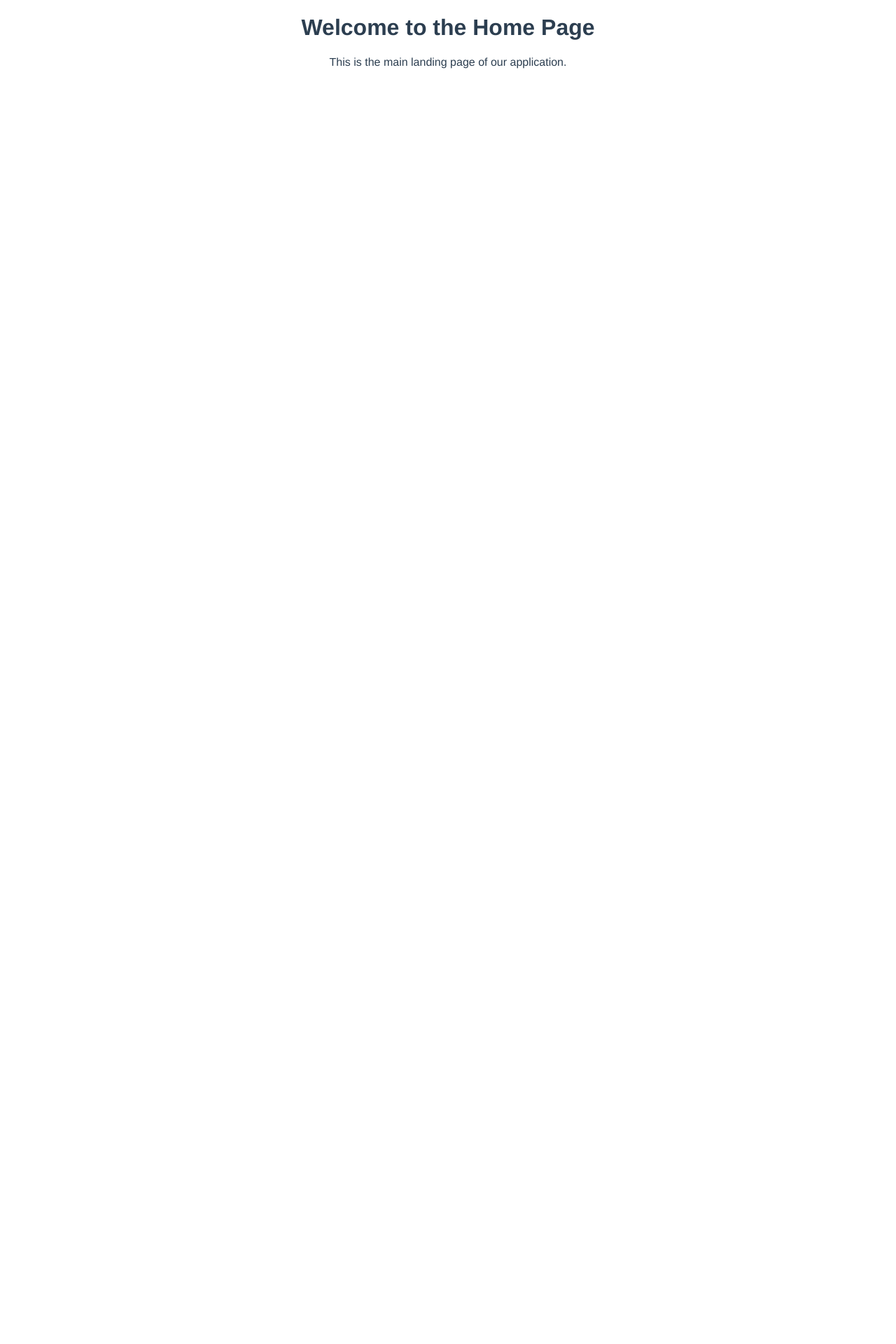
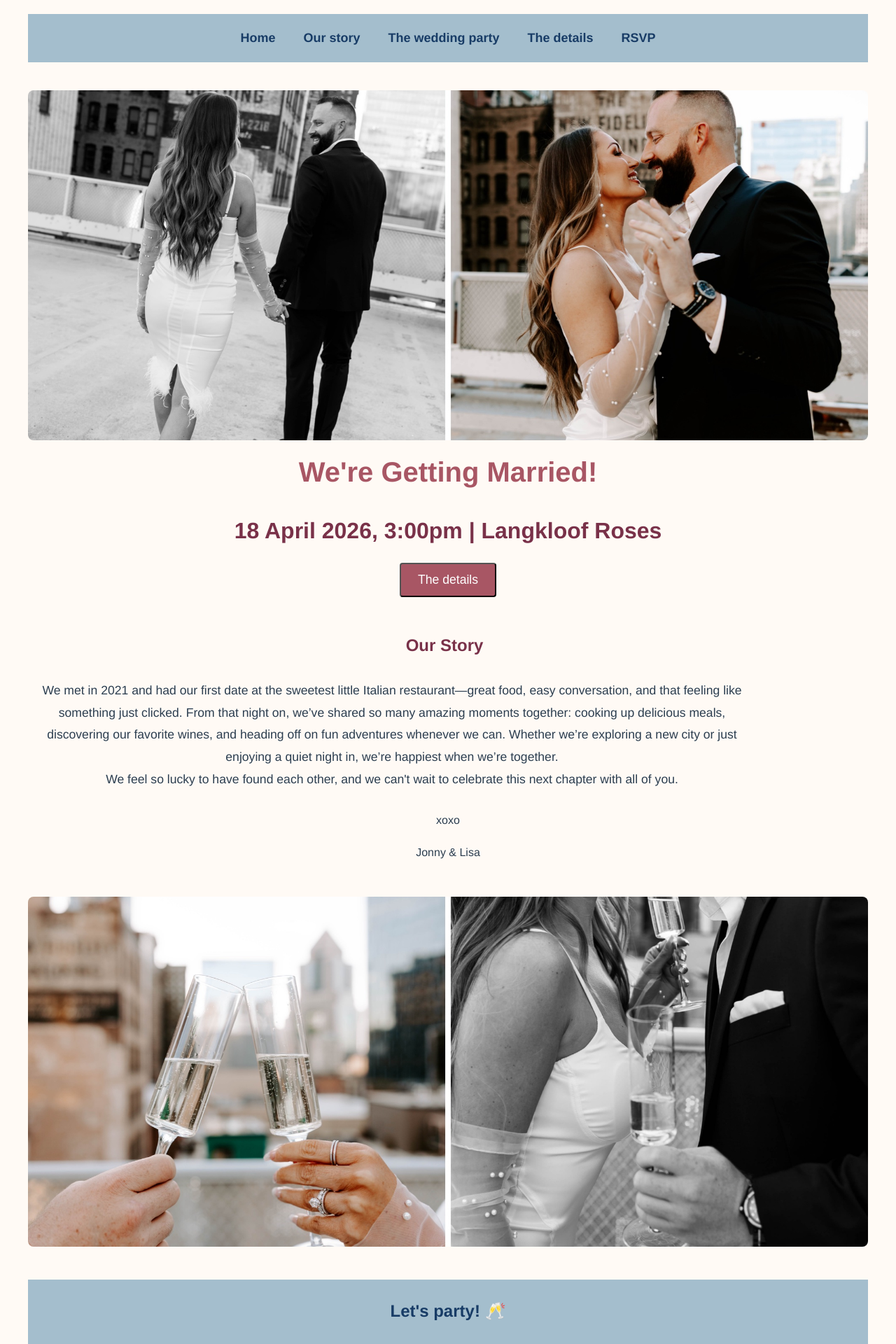
Before and after one commit to Carla-Lourens/vue-html-assignment, a Vue app: page / in a window 1280 px wide. Shown: the part 80-2000 px from the top of the page at 70% size. Before the commit the page ends 800 px from the top, so only its background shows below. Built offline with nearby package versions, Linux system fonts and the light colour scheme.

Commit message:
Commit 2 - with this commit the homepage has been updated to reflect as it perviously did, now incorporating vue principles.

```diff
--- a/src/App.vue
+++ b/src/App.vue
@@ -2,14 +2,17 @@
   <div id="app">
     <NavBar />
     <router-view></router-view>
+    <SiteFooter/>
   </div>
  </template>
 
 <script>
 import NavBar from './components/NavBar.vue';
+import SiteFooter from './components/SiteFooter.vue'
 export default {
 components: {
-NavBar
+NavBar,
+SiteFooter,
 }
 }
 </script>
--- /dev/null
+++ b/src/assets/styles.css
@@ -0,0 +1,343 @@
+/* Base Styles - Mobile First */
+
+body {
+    font-family: 'Georgia', serif;
+    background-color: #fffaf5;
+    color: #333;
+    line-height: 1.6;
+    padding: 20px;
+    margin: 0;
+}
+
+header {
+    background-color: #a4becd;
+    padding: 10px;
+    text-align: center;
+    overflow: visible;
+}
+
+/* Navigation */
+nav ul {
+    list-style: none;
+    display: flex;
+    flex-direction: column;
+    gap: 10px;
+    align-items: center;
+    padding: 0;
+    margin: 0;
+    position: relative;
+}
+
+nav ul li {
+    position: relative;
+}
+
+nav ul li a {
+    text-decoration: none;
+    color: #183c66;
+    font-weight: bold;
+    font-size: 18px;
+    padding: 10px;
+    display: block;
+}
+
+nav ul li a:hover {
+    color: #a85664;
+}
+
+/* Dropdown */
+.dropdown {
+    display: none;
+    position: absolute;
+    top: 100%;
+    left: 0;
+    z-index: 1000;
+    background-color: #f0f0f0;
+    min-width: 160px;
+    box-shadow: 0 4px 8px rgba(0,0,0,0.1);
+    border-radius: 4px;
+}
+
+nav ul li:hover > .dropdown,
+nav ul li.open > .dropdown {
+    display: block;
+}
+
+nav ul li ul {
+    list-style: none;
+    padding: 0;
+    margin: 0;
+    text-align: left;
+}
+
+nav ul li ul li a {
+    padding: 8px 12px;
+    background-color: #f0f0f0;
+    color: #183c66;
+    border-radius: 4px;
+}
+
+nav ul li ul li a:hover {
+    background-color: #a85664;
+    color: white;
+}
+
+/* ========== HERO & STORY ========== */
+
+.home-hero {
+    max-width: 1200px;
+    margin: 0 auto;
+    padding: 0 20px;
+}
+
+.hero-img {
+    width: 100%;
+    height: auto;
+    max-height: 300px;
+    object-fit: cover;
+    border-radius: 8px;
+    margin-top: 20px;
+}
+
+.secondary-img {
+    width: 100%;
+    max-height: 400px;
+    object-fit: cover;
+    border-radius: 8px;
+    margin-top: 30px;
+}
+
+.text-center {
+    text-align: center;
+}
+
+/* Section Content */
+section div {
+    margin: 20px auto;
+    max-width: 800px;
+    padding: 0 15px;
+}
+
+h1 {
+    font-size: 2rem;
+    color: #a85664;
+    margin-bottom: 10px;
+}
+
+h2 {
+    font-size: 1.5rem;
+    color: #793149;
+    margin-bottom: 20px;
+}
+
+h3 {
+    font-size: 1.5rem;
+    color: #793149;
+    padding: 10px;
+    margin-top: 40px;
+    margin-bottom: 10px;
+}
+
+p {
+    font-size: 1rem;
+    max-width: 1000px;
+    margin: auto;
+    padding: 10px;
+    line-height: 1.8;
+}
+
+.text-block {
+    max-width: 800px;
+    margin: 0 auto;
+    text-align: center;
+    padding: 0 15px;
+}
+
+.text-block h3,
+.text-block p {
+    margin-left: 0;
+    margin-right: 0;
+    padding-left: 0;
+}
+
+/* Buttons */
+.btn {
+    display: inline-block;
+    background-color: #a85664;
+    color: white;
+    padding: 12px 24px;
+    text-decoration: none;
+    font-size: 1rem;
+    border-radius: 4px;
+    transition: all 0.3s ease;
+}
+
+.btn:hover {
+    background-color: #793149;
+    color: white;
+    text-decoration: underline;
+    transform: scale(1.1);
+    box-shadow: 0px 4px 6px rgba(0, 0, 0, 0.2);
+}
+
+/* ========== POPUP ========== */
+
+.popup {
+    position: fixed;
+    top: 0;
+    left: 0;
+    width: 100%;
+    height: 100%;
+    background: rgba(0, 0, 0, 0.5);
+    display: flex;
+    align-items: center;
+    justify-content: center;
+    z-index: 2000;
+}
+
+.popup-content {
+    position: relative;
+    background: #fffaf5;
+    padding: 30px;
+    border-radius: 8px;
+    max-width: 400px;
+    box-shadow: 0 6px 15px rgba(0, 0, 0, 0.3);
+    text-align: center;
+}
+
+.popup-content .btn {
+    margin-top: 20px;
+}
+
+.hidden {
+    display: none;
+}
+
+.close-btn {
+    position: absolute;
+    top: 10px;
+    right: 12px;
+    background: transparent;
+    border: none;
+    font-size: 24px;
+    font-weight: bold;
+    color: #793149;
+    cursor: pointer;
+    line-height: 1;
+    padding: 0;
+}
+
+.close-btn:hover,
+.close-btn:focus {
+    color: #a85664;
+    outline: none;
+}
+
+/* ========== FOOTER ========== */
+
+footer {
+    margin-top: 40px;
+    padding: 20px;
+    background-color: #a4becd;
+    text-align: center;
+    font-size: 0.95rem;
+    font-weight: bold;
+    color: #183c66;
+}
+
+footer .bouncing-text {
+    animation: bounce 2s infinite;
+}
+
+@keyframes bounce {
+    0%, 20%, 50%, 80%, 100% { transform: translateY(0); }
+    40% { transform: translateY(-10px); }
+    60% { transform: translateY(-5px); }
+}
+
+/* ========== MEDIA QUERIES ========== */
+
+/* Tablet */
+@media (min-width: 768px) {
+    nav ul {
+        flex-direction: row;
+        justify-content: center;
+    }
+
+    .dropdown {
+        display: none;
+        position: absolute;
+        top: 100%;
+        left: 0;
+        min-width: 160px;
+        background-color: #f0f0f0;
+        box-shadow: 0px 5px 10px rgba(0, 0, 0, 0.1);
+        z-index: 1000;
+        border-radius: 4px;
+        text-align: left;
+    }
+
+    li:hover > .dropdown {
+        display: block;
+    }
+
+    h1 {
+        font-size: 2.5rem;
+    }
+
+    h2 {
+        font-size: 2rem;
+    }
+
+    .btn {
+        font-size: 1.1rem;
+    }
+
+    .popup-content {
+        max-width: 500px;
+        padding: 40px;
+    }
+
+    .hero-img {
+        max-height: 400px;
+    }
+
+    .secondary-img {
+        max-height: 400px;
+    }
+}
+
+/* Desktop */
+@media (min-width: 1024px) {
+    body {
+        padding: 40px;
+    }
+
+    nav ul {
+        gap: 20px;
+    }
+
+    p {
+        font-size: 1.1rem;
+    }
+
+    .text-block {
+        max-width: 1400px;
+        margin: 0 auto;
+        text-align: center;
+        padding: 0 20px;
+    }
+
+    .popup-content {
+        max-width: 600px;
+        padding: 50px;
+    }
+
+    .hero-img {
+        max-height: 500px;
+    }
+
+    .secondary-img {
+        max-height: 500px;
+    }
+}
--- a/src/components/NavBar.vue
+++ b/src/components/NavBar.vue
@@ -1,38 +1,47 @@
-<nav class="navigation">
+<!-- <template>
+  <nav>
+    <router-link to="/">Home</router-link>
+    <router-link to="/about">About</router-link>
+  </nav>
+</template> -->
 
-    <router-link v-for="route in routes" :key="route.path"
-:to="route.path" class="nav-link" active-class="active">
-        {{ route.name }}
-    </router-link>
-</nav>
+<!-- src/components/NavBar.vue -->
+<template>
+  <header>
+    <nav aria-label="Main Navigation">
+      <ul>
+        <li><router-link to="/">Home</router-link></li>
+        <li><a href="#ourstory">Our story</a></li>
+        <li><router-link to="/theweddingparty">The wedding party</router-link></li>
+        <li :class="{ open: dropdownOpen }">
+          <a href="#" @click.prevent="toggleDropdown">The details</a>
+          <ul class="dropdown">
+            <li><a href="#venue">Venue</a></li>
+            <li><a href="#schedule">Schedule</a></li>
+            <li><a href="#accommodation">Accommodation</a></li>
+            <li><a href="#directions">Directions</a></li>
+          </ul>
+        </li>
+        <li><router-link to="/rsvp">RSVP</router-link></li>
+      </ul>
+    </nav>
+  </header>
+</template>
 
 <script>
 export default {
-    name: 'NavBar',
-    data() {
-        return {
-            routes: [
-                { path: '/', name: 'Home' },
-                { path: '/about', name: 'About' },
-                { path: '/users', name: 'Users' }
-            ]
-        }
+  name: 'NavBar',
+  data() {
+    return {
+      dropdownOpen: false
     }
+  },
+  methods: {
+    toggleDropdown() {
+      if (window.innerWidth < 768) {
+        this.dropdownOpen = !this.dropdownOpen
+      }
+    }
+  }
 }
 </script>
-
-<style scoped>
-.navigation {
-    padding: 1rem;
-    background: #f8f9fa;
-}
-.nav-link {
-    margin-right: 1rem;
-    text-decoration: none;
-    color: #495057;
-}
-.active {
-    color: #007bff;
-    font-weight: bold;
-}
-</style>
--- /dev/null
+++ b/src/components/SiteFooter.vue
@@ -0,0 +1,25 @@
+<template>
+  <footer>
+    <div class="bouncing-text">Let's party! 🥂</div>
+  </footer>
+</template>
+
+<script>
+export default {
+  name: 'SiteFooter'
+}
+</script>
+
+<style scoped>
+.bouncing-text {
+  animation: bounce 2s infinite;
+  text-align: center;
+  padding: 1rem;
+  font-size: 1.5rem;
+}
+
+@keyframes bounce {
+  0%, 100% { transform: translateY(0); }
+  50% { transform: translateY(-10px); }
+}
+</style>
--- a/src/main.js
+++ b/src/main.js
@@ -1,6 +1,8 @@
 import { createApp } from 'vue'
 import App from './App.vue'
 import router from './router'
+import './assets/styles.css' // Import CSS
+import './components/SiteFooter.vue'
 
 const app = createApp(App)
 app.use(router)
--- a/src/views/HomeView.vue
+++ b/src/views/HomeView.vue
@@ -1,19 +1,56 @@
+<template>
+  <main>
+    <!-- Hero Image -->
+    <div class="hero-img">
+        <img class="hero-img" src="@/assets/Engagementimage4.jpg" alt="Jonny and Lisa Engagement" />
+    </div>
 
-<template>
-    <div class="home-view">
-    <h1>Welcome to the Home Page</h1>
-    <p>This is the main landing page of our application.</p>
-    </div>
+    <!-- Hero Content with popup button -->
+    <section>
+      <div style="text-align: center;">
+        <h1>We're Getting Married!</h1>
+        <h2>18 April 2026, 3:00pm | Langkloof Roses</h2>
+        <button class="btn" @click="showPopup = true">The details</button>
+
+        <!-- Popup -->
+        <div v-if="showPopup" class="popup">
+          <div class="popup-content">
+            <button class="close-btn" @click="showPopup = false" aria-label="Close popup">&times;</button>
+            <p>We can’t wait to share all the wedding details with you! 💍</p>
+            <router-link to="/thedetails" class="btn">This way to the fun ➔</router-link>
+          </div>
+        </div>
+      </div>
+    </section>
+
+    <!-- Our Story -->
+    <section>
+      <div class="text-block">
+        <h3 id="ourstory">Our Story</h3>
+        <p>
+          We met in 2021 and had our first date at the sweetest little Italian restaurant—great food, easy conversation, and that feeling like something just clicked.
+          From that night on, we’ve shared so many amazing moments together: cooking up delicious meals, discovering our favorite wines, and heading off on fun adventures whenever we can.
+          Whether we’re exploring a new city or just enjoying a quiet night in, we’re happiest when we’re together.
+          <br />
+          We feel so lucky to have found each other, and we can't wait to celebrate this next chapter with all of you.
+        </p>
+        <div style="text-align: center;">xoxo</div>
+        <div style="text-align: center;">Jonny & Lisa</div>
+      </div>
+    </section>
+
+    <!-- Second Image -->
+   <img class="secondary-img" src="@/assets/Engagementimage8.jpg" alt="Jonny and Lisa photos" />
+  </main>
 </template>
 
 <script>
-    export default {
-    name: 'HomeView'
+export default {
+  name: 'HomeHero',
+  data() {
+    return {
+      showPopup: false
     }
+  }
+}
 </script>
-
-<style scoped>
-    .home-view {
-    padding: 20px;
-    }
-</style>
```
Also changed, not shown: src/assets/Engagementimage4.jpg (added), src/assets/Engagementimage8.jpg (added).
